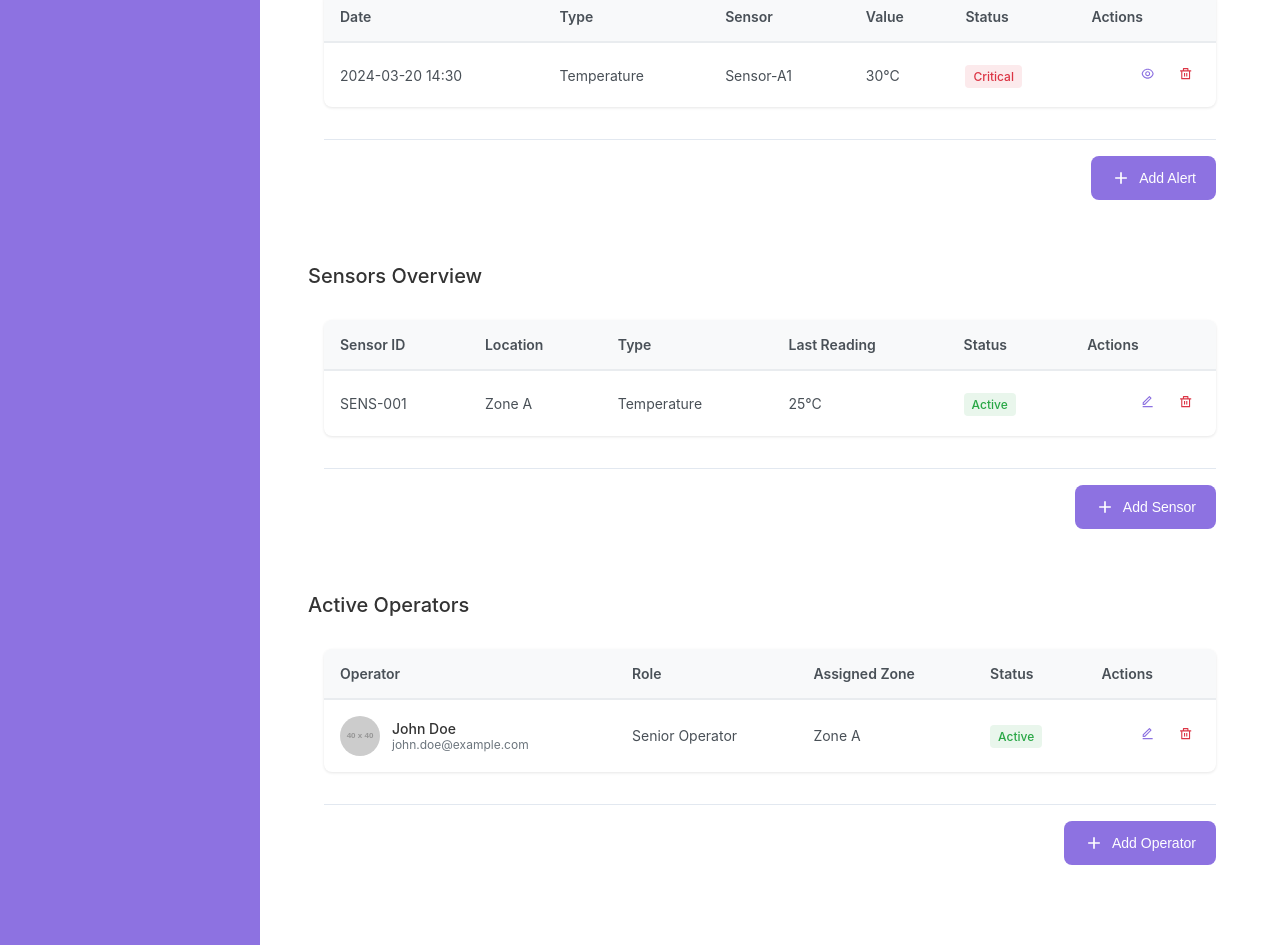
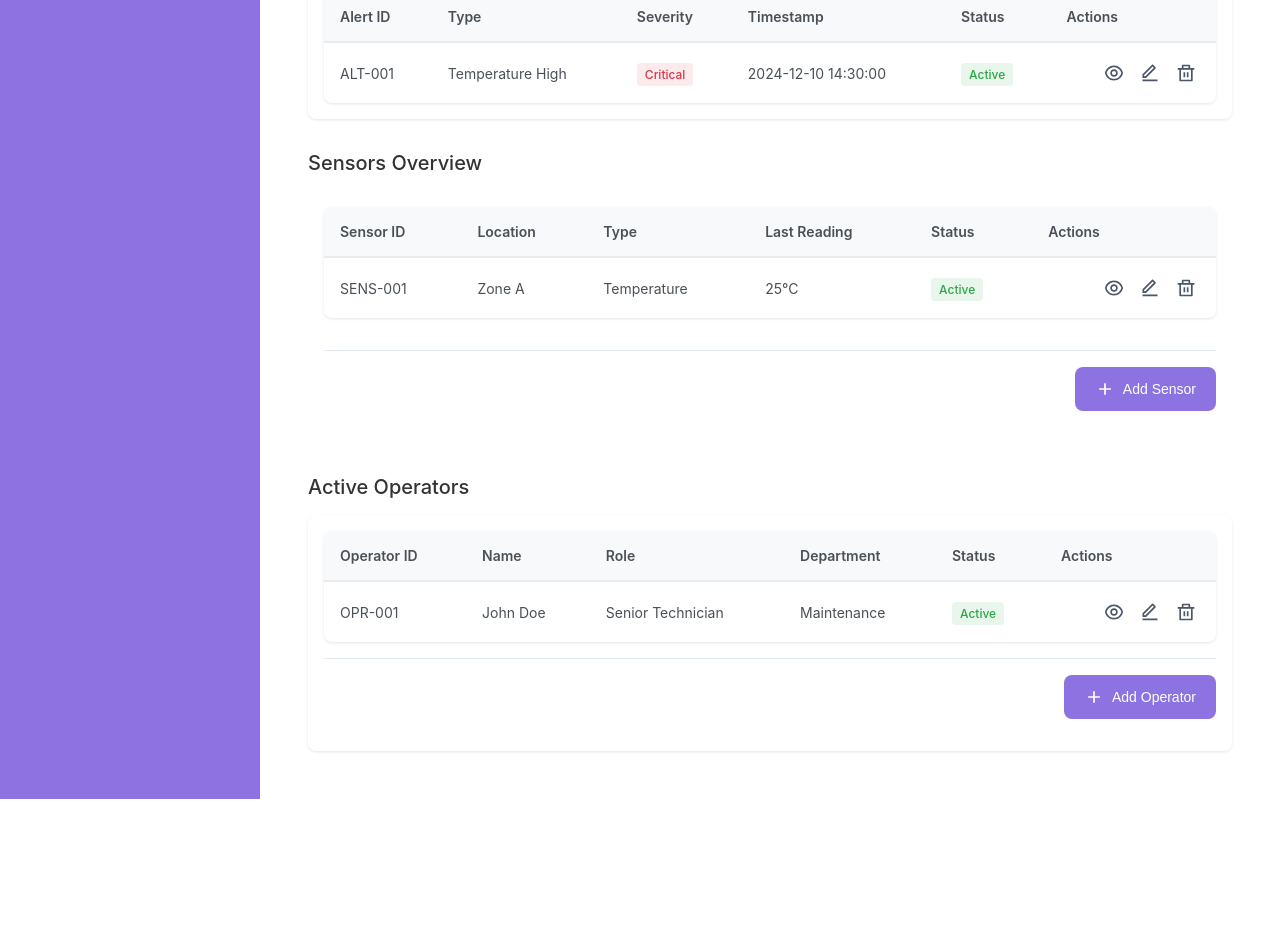
Before and after one commit to abdosql/reactApp, a React (Create React App) app: page / in a window 1280 px wide. Shown: the part 1020-1965 px from the top of the page. After the commit the page ends 1819 px from the top, so only its background shows below. Built offline with nearby package versions, Linux system fonts and the light colour scheme.

Commit message:
fixing package.json plus adding detailes page for all tables

```diff
--- a/src/App.js
+++ b/src/App.js
@@ -9,6 +9,9 @@ import AlertsHistoryPage from './pages/AlertsHistoryPage';
 import OperateursPage from './pages/OperateursPage';
 import SettingsPage from './pages/SettingsPage';
 import AuthContainer from './components/Auth/AuthContainer';
+import SensorDetails from './components/data/SensorDetails';
+import AlertDetails from './components/data/AlertDetails';
+import OperatorDetails from './components/data/OperatorDetails';
 
 const AppLayout = ({ children }) => {
   return (
@@ -28,6 +31,9 @@ function App() {
           <Route path="/temperature" element={<TemperaturePage />} />
           <Route path="/humidity" element={<HumidityPage />} />
           <Route path="/sensors-location" element={<SensorsLocationPage />} />
+          <Route path="/sensors/:id" element={<SensorDetails />} />
+          <Route path="/alerts/:id" element={<AlertDetails />} />
+          <Route path="/operators/:id" element={<OperatorDetails />} />
           <Route path="/alerts-history" element={<AlertsHistoryPage />} />
           <Route path="/operateurs" element={<OperateursPage />} />
           <Route path="/settings" element={<SettingsPage />} />
--- /dev/null
+++ b/src/components/common/ShowPage.jsx
@@ -0,0 +1,124 @@
+import React from 'react';
+import styled from 'styled-components';
+import { IoMdArrowBack } from 'react-icons/io';
+import Breadcrumb from './Breadcrumb';
+
+const ShowPage = ({
+  title,
+  data,
+  onBack,
+  breadcrumbItems
+}) => {
+  return (
+    <ShowPageContainer>
+      <Header>
+        <BackButton onClick={onBack}>
+          <IoMdArrowBack />
+          Back
+        </BackButton>
+        <Breadcrumb items={breadcrumbItems} />
+      </Header>
+
+      <ContentWrapper>
+        <Title>{title}</Title>
+
+        <DetailsGrid>
+          {Object.entries(data).map(([key, value]) => (
+            <DetailItem key={key}>
+              <DetailLabel>{key}</DetailLabel>
+              <DetailValue>
+                {typeof value === 'boolean'
+                  ? <StatusBadge status={value ? 'active' : 'inactive'}>
+                      {value ? 'Active' : 'Inactive'}
+                    </StatusBadge>
+                  : value
+                }
+              </DetailValue>
+            </DetailItem>
+          ))}
+        </DetailsGrid>
+      </ContentWrapper>
+    </ShowPageContainer>
+  );
+};
+
+const ShowPageContainer = styled.div`
+  padding: 2rem;
+  background-color: #f8f9fa;
+  border-radius: 8px;
+  box-shadow: 0 2px 4px rgba(0, 0, 0, 0.05);
+`;
+
+const Header = styled.div`
+  display: flex;
+  align-items: center;
+  justify-content: space-between;
+  margin-bottom: 2rem;
+`;
+
+const BackButton = styled.button`
+  display: flex;
+  align-items: center;
+  gap: 0.5rem;
+  padding: 0.5rem 1rem;
+  background: none;
+  border: none;
+  color: #4a5568;
+  cursor: pointer;
+  font-size: 0.875rem;
+
+  &:hover {
+    color: #2d3748;
+  }
+`;
+
+const ContentWrapper = styled.div`
+  background: white;
+  padding: 2rem;
+  border-radius: 8px;
+  box-shadow: 0 1px 3px rgba(0, 0, 0, 0.1);
+`;
+
+const Title = styled.h1`
+  font-size: 1.5rem;
+  color: #2d3748;
+  margin-bottom: 2rem;
+  font-weight: 600;
+`;
+
+const DetailsGrid = styled.div`
+  display: grid;
+  grid-template-columns: repeat(auto-fit, minmax(300px, 1fr));
+  gap: 2rem;
+`;
+
+const DetailItem = styled.div`
+  display: flex;
+  flex-direction: column;
+  gap: 0.5rem;
+`;
+
+const DetailLabel = styled.span`
+  font-size: 0.875rem;
+  color: #718096;
+  text-transform: capitalize;
+`;
+
+const DetailValue = styled.span`
+  font-size: 1rem;
+  color: #2d3748;
+  font-weight: 500;
+`;
+
+const StatusBadge = styled.span`
+  display: inline-flex;
+  align-items: center;
+  padding: 0.25rem 0.75rem;
+  border-radius: 9999px;
+  font-size: 0.875rem;
+  font-weight: 500;
+  background-color: ${props => props.status === 'active' ? '#C6F6D5' : '#FED7D7'};
+  color: ${props => props.status === 'active' ? '#2F855A' : '#9B2C2C'};
+`;
+
+export default ShowPage;
--- /dev/null
+++ b/src/components/data/AlertDetails.jsx
@@ -0,0 +1,41 @@
+import React from 'react';
+import { useNavigate, useParams } from 'react-router-dom';
+import ShowPage from '../common/ShowPage';
+
+const AlertDetails = () => {
+  const navigate = useNavigate();
+  const { id } = useParams();
+
+  // Mock data for demonstration - replace with actual data fetching
+  const alertData = {
+    "Alert ID": id,
+    "Type": "Temperature High",
+    "Severity": "Critical",
+    "Status": "Active",
+    "Timestamp": "2024-12-10 14:30:00",
+    "Sensor ID": "SENS-001",
+    "Location": "Zone A",
+    "Reading": "35°C",
+    "Threshold": "30°C",
+    "Description": "Temperature exceeded maximum threshold",
+    "Actions Taken": "Notification sent to operators",
+    "Resolution Time": "Pending"
+  };
+
+  const breadcrumbItems = [
+    { label: 'Dashboard', path: '/' },
+    { label: 'Alerts', path: '/alerts' },
+    { label: id, path: `/alerts/${id}` }
+  ];
+
+  return (
+    <ShowPage
+      title="Alert Details"
+      data={alertData}
+      onBack={() => navigate('/alerts')}
+      breadcrumbItems={breadcrumbItems}
+    />
+  );
+};
+
+export default AlertDetails;
--- /dev/null
+++ b/src/components/data/OperatorDetails.jsx
@@ -0,0 +1,43 @@
+import React from 'react';
+import { useNavigate, useParams } from 'react-router-dom';
+import ShowPage from '../common/ShowPage';
+
+const OperatorDetails = () => {
+  const navigate = useNavigate();
+  const { id } = useParams();
+
+  // Mock data for demonstration - replace with actual data fetching
+  const operatorData = {
+    "Operator ID": id,
+    "Full Name": "John Doe",
+    "Role": "Senior Technician",
+    "Status": "Active",
+    "Email": "john.doe@example.com",
+    "Phone": "+1 234 567 8900",
+    "Department": "Maintenance",
+    "Shift": "Morning (6:00 AM - 2:00 PM)",
+    "Access Level": "Level 3",
+    "Assigned Zones": "Zone A, Zone B",
+    "Last Login": "2024-12-10 08:15:00",
+    "Join Date": "2023-01-15",
+    "Certifications": "HVAC, Industrial Safety",
+    "Emergency Contact": "+1 234 567 8901"
+  };
+
+  const breadcrumbItems = [
+    { label: 'Dashboard', path: '/' },
+    { label: 'Operators', path: '/operators' },
+    { label: id, path: `/operators/${id}` }
+  ];
+
+  return (
+    <ShowPage
+      title="Operator Details"
+      data={operatorData}
+      onBack={() => navigate('/operators')}
+      breadcrumbItems={breadcrumbItems}
+    />
+  );
+};
+
+export default OperatorDetails;
--- /dev/null
+++ b/src/components/data/SensorDetails.jsx
@@ -0,0 +1,40 @@
+import React from 'react';
+import { useNavigate } from 'react-router-dom';
+import ShowPage from '../common/ShowPage';
+
+const SensorDetails = () => {
+  const navigate = useNavigate();
+
+  // Mock data for demonstration
+  const sensorData = {
+    "Sensor ID": "SENS-001",
+    "Location": "Zone A",
+    "Type": "Temperature",
+    "Last Reading": "25°C",
+    "Status": true,
+    "Installation Date": "2023-12-01",
+    "Maintenance Due": "2024-06-01",
+    "Calibration Status": "Calibrated",
+    "Firmware Version": "v2.1.0",
+    "Battery Level": "85%",
+    "Network Status": "Connected",
+    "Data Transmission Rate": "Every 5 minutes"
+  };
+
+  const breadcrumbItems = [
+    { label: 'Dashboard', path: '/' },
+    { label: 'Sensors', path: '/sensors' },
+    { label: 'SENS-001', path: '/sensors/SENS-001' }
+  ];
+
+  return (
+    <ShowPage
+      title="Sensor Details"
+      data={sensorData}
+      onBack={() => navigate('/sensors')}
+      breadcrumbItems={breadcrumbItems}
+    />
+  );
+};
+
+export default SensorDetails;
--- a/src/components/data/tables/AlertTable.jsx
+++ b/src/components/data/tables/AlertTable.jsx
@@ -1,112 +1,164 @@
 import React, { useState } from 'react';
+import { useNavigate } from 'react-router-dom';
 import Table from '../../common/Table';
 import styled from 'styled-components';
-import { RiEyeLine, RiDeleteBinLine } from 'react-icons/ri';
-import AddButton from '../../common/AddButton';
+import { RiEditLine, RiDeleteBinLine, RiEyeLine } from 'react-icons/ri';
+import DeleteModal from '../../modals/DeleteModal';
 
 const AlertTable = () => {
-  const [isAddModalOpen, setIsAddModalOpen] = useState(false);
+  const navigate = useNavigate();
+  const [isDeleteModalOpen, setIsDeleteModalOpen] = useState(false);
+  const [selectedItem, setSelectedItem] = useState(null);
 
   const columns = [
-    { header: 'Date', accessor: 'date' },
+    { header: 'Alert ID', accessor: 'id' },
     { header: 'Type', accessor: 'type' },
-    { header: 'Sensor', accessor: 'sensor' },
-    { header: 'Value', accessor: 'value' },
+    { header: 'Severity', accessor: 'severity',
+      render: (row) => <SeverityBadge severity={row.severity}>{row.severity}</SeverityBadge>
+    },
+    { header: 'Timestamp', accessor: 'timestamp' },
     { header: 'Status', accessor: 'status',
       render: (row) => <StatusBadge status={row.status}>{row.status}</StatusBadge>
+    },
+    {
+      header: 'Actions',
+      accessor: 'actions',
+      render: (row) => (
+        <ActionButtons>
+          <ActionButton onClick={() => navigate(`/alerts/${row.id}`)} title="View Details">
+            <RiEyeLine />
+          </ActionButton>
+          <ActionButton onClick={() => handleEditClick(row)} title="Edit">
+            <RiEditLine />
+          </ActionButton>
+          <ActionButton onClick={() => handleDeleteClick(row)} title="Delete">
+            <RiDeleteBinLine />
+          </ActionButton>
+        </ActionButtons>
+      )
     }
   ];
 
   const data = [
     {
-      date: '2024-03-20 14:30',
-      type: 'Temperature',
-      sensor: 'Sensor-A1',
-      value: '30°C',
-      status: 'Critical'
+      id: 'ALT-001',
+      type: 'Temperature High',
+      severity: 'Critical',
+      timestamp: '2024-12-10 14:30:00',
+      status: 'Active'
     },
+    // Add more sample data as needed
   ];
 
-  const actions = (row) => (
-    <>
-      <ActionButton onClick={() => console.log('View', row)}>
-        <RiEyeLine />
-      </ActionButton>
-      <ActionButton danger onClick={() => console.log('Delete', row)}>
-        <RiDeleteBinLine />
-      </ActionButton>
-    </>
-  );
+  const handleDeleteClick = (row) => {
+    setSelectedItem(row);
+    setIsDeleteModalOpen(true);
+  };
+
+  const handleDelete = () => {
+    console.log('Deleting:', selectedItem);
+    setIsDeleteModalOpen(false);
+  };
+
+  const handleEditClick = (row) => {
+    console.log('Editing:', row);
+  };
 
   return (
     <TableContainer>
       <Table
         columns={columns}
         data={data}
-        actions={actions}
-        onRowClick={(row) => console.log('Row clicked:', row)}
       />
 
-      <TableFooter>
-        <AddButton
-          onClick={() => setIsAddModalOpen(true)}
-          label="Add Alert"
-        />
-      </TableFooter>
+      <DeleteModal
+        isOpen={isDeleteModalOpen}
+        onClose={() => setIsDeleteModalOpen(false)}
+        onConfirm={handleDelete}
+        itemName={selectedItem?.id}
+      />
     </TableContainer>
   );
 };
+
+const TableContainer = styled.div`
+  background: white;
+  border-radius: 8px;
+  padding: 1rem;
+  box-shadow: 0 1px 3px rgba(0, 0, 0, 0.1);
+`;
+
+const ActionButtons = styled.div`
+  display: flex;
+  gap: 0.5rem;
+  justify-content: flex-end;
+`;
+
+const ActionButton = styled.button`
+  background: none;
+  border: none;
+  color: #4a5568;
+  cursor: pointer;
+  padding: 0.25rem;
+  border-radius: 4px;
+  display: flex;
+  align-items: center;
+  justify-content: center;
+  transition: all 0.2s;
+
+  &:hover {
+    color: #2d3748;
+    background-color: #e2e8f0;
+  }
+
+  svg {
+    width: 1.25rem;
+    height: 1.25rem;
+  }
+`;
 
 const StatusBadge = styled.span`
   padding: 0.25rem 0.5rem;
   border-radius: 4px;
   font-size: 0.75rem;
   font-weight: 500;
+  background-color: ${props =>
+    props.status === 'Active' ? 'rgba(40, 167, 69, 0.1)' : 'rgba(108, 117, 125, 0.1)'
+  };
+  color: ${props =>
+    props.status === 'Active' ? '#28a745' : '#6c757d'
+  };
+`;
+
+const SeverityBadge = styled.span`
+  padding: 0.25rem 0.5rem;
+  border-radius: 4px;
+  font-size: 0.75rem;
+  font-weight: 500;
   background-color: ${props => {
-    switch (props.status.toLowerCase()) {
-      case 'critical': return 'rgba(220, 53, 69, 0.1)';
-      case 'warning': return 'rgba(255, 193, 7, 0.1)';
-      default: return 'rgba(40, 167, 69, 0.1)';
+    switch (props.severity.toLowerCase()) {
+      case 'critical':
+        return 'rgba(220, 53, 69, 0.1)';
+      case 'high':
+        return 'rgba(255, 193, 7, 0.1)';
+      case 'medium':
+        return 'rgba(23, 162, 184, 0.1)';
+      default:
+        return 'rgba(108, 117, 125, 0.1)';
     }
   }};
   color: ${props => {
-    switch (props.status.toLowerCase()) {
-      case 'critical': return '#dc3545';
-      case 'warning': return '#ffc107';
-      default: return '#28a745';
+    switch (props.severity.toLowerCase()) {
+      case 'critical':
+        return '#dc3545';
+      case 'high':
+        return '#ffc107';
+      case 'medium':
+        return '#17a2b8';
+      default:
+        return '#6c757d';
     }
   }};
 `;
 
-const ActionButton = styled.button`
-  background: none;
-  border: none;
-  padding: 0.5rem;
-  cursor: pointer;
-  color: ${props => props.danger ? '#dc3545' : '#8d72e1'};
-  transition: opacity 0.2s;
-
-  &:hover {
-    opacity: 0.7;
-  }
-`;
-
-const TableContainer = styled.div`
-  display: flex;
-  flex-direction: column;
-  gap: 1rem;
-  background: white;
-  border-radius: 8px;
-  padding: 1rem;
-`;
-
-const TableFooter = styled.div`
-  display: flex;
-  justify-content: flex-end;
-  align-items: center;
-  padding-top: 1rem;
-  border-top: 1px solid #e2e8f0;
-  margin-top: 1rem;
-`;
-
 export default AlertTable;
--- a/src/components/data/tables/OperatorsTable.jsx
+++ b/src/components/data/tables/OperatorsTable.jsx
@@ -1,63 +1,94 @@
 import React, { useState } from 'react';
+import { useNavigate } from 'react-router-dom';
 import Table from '../../common/Table';
 import styled from 'styled-components';
-import { RiEditLine, RiDeleteBinLine } from 'react-icons/ri';
+import { RiEditLine, RiDeleteBinLine, RiEyeLine } from 'react-icons/ri';
 import AddButton from '../../common/AddButton';
+import AddItemModal from '../../modals/AddItemModal';
+import EditModal from '../../modals/EditModal';
+import DeleteModal from '../../modals/DeleteModal';
 
 const OperatorsTable = () => {
+  const navigate = useNavigate();
   const [isAddModalOpen, setIsAddModalOpen] = useState(false);
+  const [isEditModalOpen, setIsEditModalOpen] = useState(false);
+  const [isDeleteModalOpen, setIsDeleteModalOpen] = useState(false);
+  const [selectedItem, setSelectedItem] = useState(null);
 
   const columns = [
-    {
-      header: 'Operator',
-      accessor: 'name',
-      render: (row) => (
-        <OperatorCell>
-          <OperatorAvatar src={row.avatar} alt={row.name} />
-          <OperatorInfo>
-            <OperatorName>{row.name}</OperatorName>
-            <OperatorEmail>{row.email}</OperatorEmail>
-          </OperatorInfo>
-        </OperatorCell>
-      )
-    },
+    { header: 'Operator ID', accessor: 'id' },
+    { header: 'Name', accessor: 'name' },
     { header: 'Role', accessor: 'role' },
-    { header: 'Assigned Zone', accessor: 'zone' },
+    { header: 'Department', accessor: 'department' },
     { header: 'Status', accessor: 'status',
       render: (row) => <StatusBadge status={row.status}>{row.status}</StatusBadge>
+    },
+    {
+      header: 'Actions',
+      accessor: 'actions',
+      render: (row) => (
+        <ActionButtons>
+          <ActionButton onClick={() => navigate(`/operators/${row.id}`)} title="View Details">
+            <RiEyeLine />
+          </ActionButton>
+          <ActionButton onClick={() => handleEditClick(row)} title="Edit">
+            <RiEditLine />
+          </ActionButton>
+          <ActionButton onClick={() => handleDeleteClick(row)} title="Delete">
+            <RiDeleteBinLine />
+          </ActionButton>
+        </ActionButtons>
+      )
     }
   ];
 
   const data = [
     {
+      id: 'OPR-001',
       name: 'John Doe',
-      email: 'john.doe@example.com',
-      avatar: 'https://via.placeholder.com/40',
-      role: 'Senior Operator',
-      zone: 'Zone A',
+      role: 'Senior Technician',
+      department: 'Maintenance',
       status: 'Active'
     },
     // Add more sample data as needed
   ];
 
-  const actions = (row) => (
-    <>
-      <ActionButton onClick={() => console.log('Edit', row)}>
-        <RiEditLine />
-      </ActionButton>
-      <ActionButton danger onClick={() => console.log('Delete', row)}>
-        <RiDeleteBinLine />
-      </ActionButton>
-    </>
-  );
+  const fields = [
+    { name: 'name', label: 'Name', required: true },
+    { name: 'role', label: 'Role', required: true },
+    { name: 'department', label: 'Department', required: true },
+  ];
+
+  const handleAdd = (formData) => {
+    console.log('Adding:', formData);
+    setIsAddModalOpen(false);
+  };
+
+  const handleEditClick = (row) => {
+    setSelectedItem(row);
+    setIsEditModalOpen(true);
+  };
+
+  const handleEdit = (formData) => {
+    console.log('Editing:', formData);
+    setIsEditModalOpen(false);
+  };
+
+  const handleDeleteClick = (row) => {
+    setSelectedItem(row);
+    setIsDeleteModalOpen(true);
+  };
+
+  const handleDelete = () => {
+    console.log('Deleting:', selectedItem);
+    setIsDeleteModalOpen(false);
+  };
 
   return (
     <TableContainer>
       <Table
         columns={columns}
         data={data}
-        actions={actions}
-        onRowClick={(row) => console.log('Row clicked:', row)}
       />
 
       <TableFooter>
@@ -66,75 +97,37 @@ const OperatorsTable = () => {
           label="Add Operator"
         />
       </TableFooter>
+
+      <AddItemModal
+        isOpen={isAddModalOpen}
+        onClose={() => setIsAddModalOpen(false)}
+        onSubmit={handleAdd}
+        fields={fields}
+      />
+
+      <EditModal
+        isOpen={isEditModalOpen}
+        onClose={() => setIsEditModalOpen(false)}
+        onSubmit={handleEdit}
+        fields={fields}
+        initialData={selectedItem}
+      />
+
+      <DeleteModal
+        isOpen={isDeleteModalOpen}
+        onClose={() => setIsDeleteModalOpen(false)}
+        onConfirm={handleDelete}
+        itemName={selectedItem?.name}
+      />
     </TableContainer>
   );
 };
 
-const OperatorCell = styled.div`
-  display: flex;
-  align-items: center;
-  gap: 0.75rem;
-`;
-
-const OperatorAvatar = styled.img`
-  width: 40px;
-  height: 40px;
-  border-radius: 50%;
-  object-fit: cover;
-`;
-
-const OperatorInfo = styled.div`
-  display: flex;
-  flex-direction: column;
-`;
-
-const OperatorName = styled.span`
-  font-weight: 500;
-  color: #333;
-`;
-
-const OperatorEmail = styled.span`
-  font-size: 0.75rem;
-  color: #6c757d;
-`;
-
-const StatusBadge = styled.span`
-  padding: 0.25rem 0.5rem;
-  border-radius: 4px;
-  font-size: 0.75rem;
-  font-weight: 500;
-  background-color: ${props =>
-    props.status.toLowerCase() === 'active'
-      ? 'rgba(40, 167, 69, 0.1)'
-      : 'rgba(108, 117, 125, 0.1)'
-  };
-  color: ${props =>
-    props.status.toLowerCase() === 'active'
-      ? '#28a745'
-      : '#6c757d'
-  };
-`;
-
-const ActionButton = styled.button`
-  background: none;
-  border: none;
-  padding: 0.5rem;
-  cursor: pointer;
-  color: ${props => props.danger ? '#dc3545' : '#8d72e1'};
-  transition: opacity 0.2s;
-
-  &:hover {
-    opacity: 0.7;
-  }
-`;
-
 const TableContainer = styled.div`
-  display: flex;
-  flex-direction: column;
-  gap: 1rem;
   background: white;
   border-radius: 8px;
   padding: 1rem;
+  box-shadow: 0 1px 3px rgba(0, 0, 0, 0.1);
 `;
 
 const TableFooter = styled.div`
@@ -146,4 +139,46 @@ const TableFooter = styled.div`
   margin-top: 1rem;
 `;
 
+const ActionButtons = styled.div`
+  display: flex;
+  gap: 0.5rem;
+  justify-content: flex-end;
+`;
+
+const ActionButton = styled.button`
+  background: none;
+  border: none;
+  color: #4a5568;
+  cursor: pointer;
+  padding: 0.25rem;
+  border-radius: 4px;
+  display: flex;
+  align-items: center;
+  justify-content: center;
+  transition: all 0.2s;
+
+  &:hover {
+    color: #2d3748;
+    background-color: #e2e8f0;
+  }
+
+  svg {
+    width: 1.25rem;
+    height: 1.25rem;
+  }
+`;
+
+const StatusBadge = styled.span`
+  padding: 0.25rem 0.5rem;
+  border-radius: 4px;
+  font-size: 0.75rem;
+  font-weight: 500;
+  background-color: ${props =>
+    props.status === 'Active' ? 'rgba(40, 167, 69, 0.1)' : 'rgba(108, 117, 125, 0.1)'
+  };
+  color: ${props =>
+    props.status === 'Active' ? '#28a745' : '#6c757d'
+  };
+`;
+
 export default OperatorsTable;
--- a/src/components/data/tables/SensorsTable.jsx
+++ b/src/components/data/tables/SensorsTable.jsx
@@ -1,13 +1,15 @@
 import React, { useState } from 'react';
+import { useNavigate } from 'react-router-dom';
 import Table from '../../common/Table';
 import AddButton from '../../common/AddButton';
 import styled from 'styled-components';
-import { RiEditLine, RiDeleteBinLine } from 'react-icons/ri';
+import { RiEditLine, RiDeleteBinLine, RiEyeLine } from 'react-icons/ri';
 import AddItemModal from '../../modals/AddItemModal';
 import EditModal from '../../modals/EditModal';
 import DeleteModal from '../../modals/DeleteModal';
 
 const SensorsTable = () => {
+  const navigate = useNavigate();
   const [isAddModalOpen, setIsAddModalOpen] = useState(false);
   const [isEditModalOpen, setIsEditModalOpen] = useState(false);
   const [isDeleteModalOpen, setIsDeleteModalOpen] = useState(false);
@@ -20,6 +22,23 @@ const SensorsTable = () => {
     { header: 'Last Reading', accessor: 'lastReading' },
     { header: 'Status', accessor: 'status',
       render: (row) => <StatusBadge status={row.status}>{row.status}</StatusBadge>
+    },
+    {
+      header: 'Actions',
+      accessor: 'actions',
+      render: (row) => (
+        <ActionButtons>
+          <ActionButton onClick={() => navigate(`/sensors/${row.id}`)} title="View Details">
+            <RiEyeLine />
+          </ActionButton>
+          <ActionButton onClick={() => handleEditClick(row)} title="Edit">
+            <RiEditLine />
+          </ActionButton>
+          <ActionButton onClick={() => handleDeleteClick(row)} title="Delete">
+            <RiDeleteBinLine />
+          </ActionButton>
+        </ActionButtons>
+      )
     }
   ];
 
@@ -56,29 +75,21 @@ const SensorsTable = () => {
     setIsDeleteModalOpen(false);
   };
 
-  const actions = (row) => (
-    <>
-      <ActionButton onClick={() => {
-        setSelectedItem(row);
-        setIsEditModalOpen(true);
-      }}>
-        <RiEditLine />
-      </ActionButton>
-      <ActionButton danger onClick={() => {
-        setSelectedItem(row);
-        setIsDeleteModalOpen(true);
-      }}>
-        <RiDeleteBinLine />
-      </ActionButton>
-    </>
-  );
+  const handleEditClick = (row) => {
+    setSelectedItem(row);
+    setIsEditModalOpen(true);
+  };
+
+  const handleDeleteClick = (row) => {
+    setSelectedItem(row);
+    setIsDeleteModalOpen(true);
+  };
 
   return (
     <TableContainer>
       <Table
         columns={columns}
         data={data}
-        actions={actions}
         onRowClick={(row) => console.log('Row clicked:', row)}
       />
 
@@ -149,16 +160,32 @@ const StatusBadge = styled.span`
   };
 `;
 
+const ActionButtons = styled.div`
+  display: flex;
+  gap: 0.5rem;
+  justify-content: flex-end;
+`;
+
 const ActionButton = styled.button`
   background: none;
   border: none;
-  padding: 0.5rem;
+  color: #4a5568;
   cursor: pointer;
-  color: ${props => props.danger ? '#dc3545' : '#8d72e1'};
-  transition: opacity 0.2s;
+  padding: 0.25rem;
+  border-radius: 4px;
+  display: flex;
+  align-items: center;
+  justify-content: center;
+  transition: all 0.2s;
 
   &:hover {
-    opacity: 0.7;
+    color: #2d3748;
+    background-color: #e2e8f0;
+  }
+
+  svg {
+    width: 1.25rem;
+    height: 1.25rem;
   }
 `;
 
--- a/src/pages/SensorsLocationPage.jsx
+++ b/src/pages/SensorsLocationPage.jsx
@@ -1,5 +1,6 @@
 import React from 'react';
 import styled from 'styled-components';
+import SensorsTable from '../components/data/tables/SensorsTable';
 
 const SensorsLocationPage = () => {
   return (
@@ -10,7 +11,7 @@ const SensorsLocationPage = () => {
       </PageHeader>
 
       <PageContent>
-        {/* Map or location content will go here */}
+        <SensorsTable />
       </PageContent>
     </PageContainer>
   );
@@ -37,8 +38,7 @@ const Subtitle = styled.p`
 `;
 
 const PageContent = styled.div`
-  display: grid;
-  gap: 1.5rem;
+  margin-top: 2rem;
 `;
 
 export default SensorsLocationPage;
```
Also changed, not shown: package.json (+2 -7 lines), 1 other file (tests, documents, lock files or other folders).
